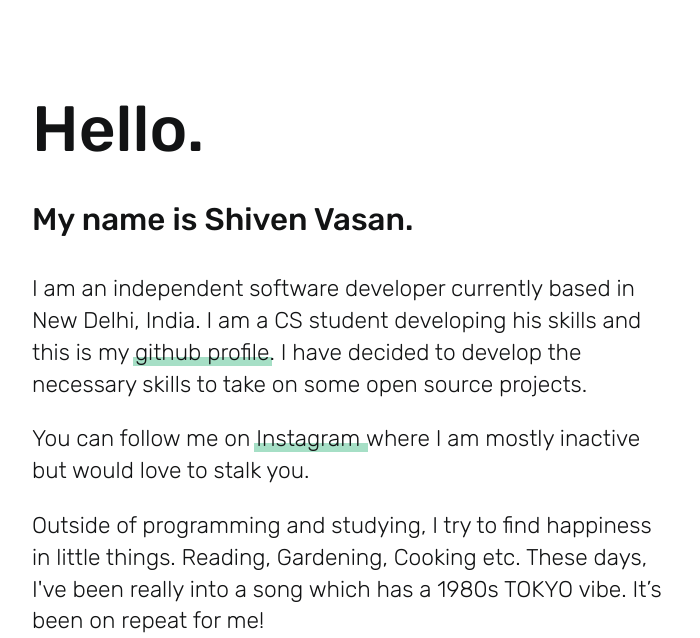
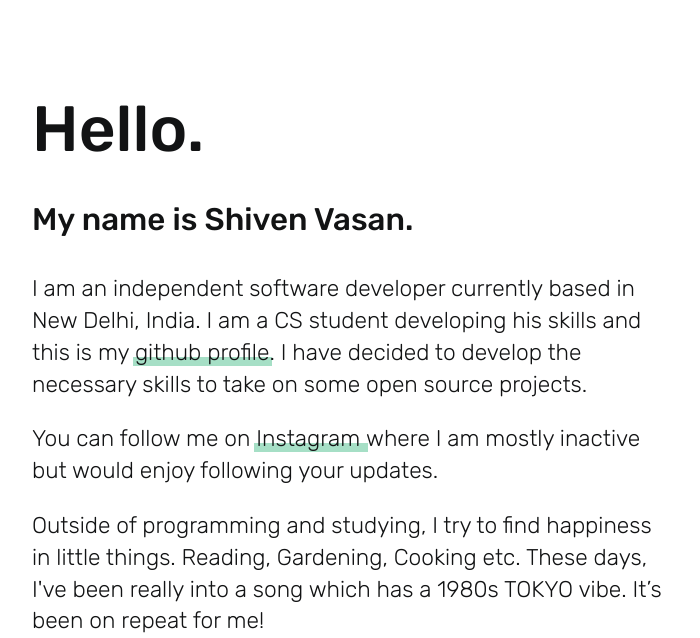
Before and after one commit to lordofhash/aboutme, a plain HTML site: page index.html in a window 1280 px wide. Shown: the top 638 px of the page, without its empty margins (104-804 px from the left). Drawn offline with Linux system fonts and the light colour scheme.

Commit message:
better tone

```diff
--- a/index.html
+++ b/index.html
@@ -64,7 +64,7 @@
     <p>
       You can follow me on
       <a href="https://www.instagram.com/shiven.vasan333/" target="_blank"> Instagram </a>
-      where I am mostly inactive but would love to stalk you.
+      where I am mostly inactive but would enjoy following your updates.
     </p>
     <p>
       Outside of programming and studying, I try to find happiness in little things.
```
